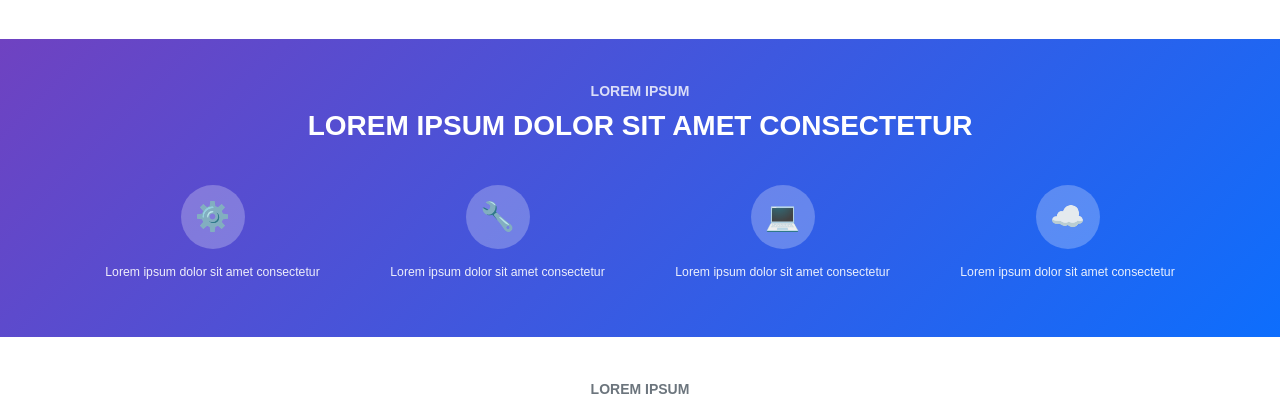
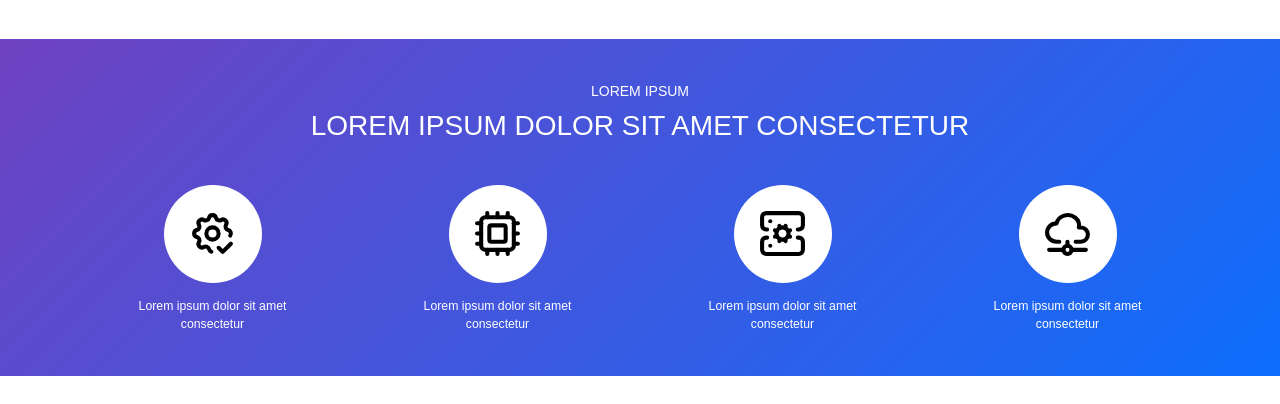
Before and after one commit to hugomendoza/landing-optime-consulting, a plain HTML site: page index.html in a window 1280 px wide. Shown: the part 1464-1868 px from the top of the page. Drawn offline with nearby package versions, Linux system fonts and the light colour scheme; a web font is replaced by a local one.

Commit message:
feat: section card icons

```diff
--- /dev/null
+++ b/css/components/icon-card.css
@@ -0,0 +1,17 @@
+.icon-card {
+  figure {
+    width: 7rem;
+    height: 7rem;
+    display: grid;
+    place-items: center;
+  }
+
+  img {
+    width: 3.5rem;
+  }
+
+  p {
+    width: 70%;
+    margin: 0 auto;
+  }
+}
--- a/css/styles.css
+++ b/css/styles.css
@@ -3,6 +3,7 @@
 
 @import "./components/hero.css";
 @import "./components/button.css";
+@import "./components/icon-card.css";
 
 .bg-gradient-section {
   background: linear-gradient(135deg, #6f42c1 0%, #0d6efd 100%);
--- a/index.html
+++ b/index.html
@@ -42,7 +42,6 @@
       </div>
     </header>
 
-    <!-- Hero Section -->
     <section class="position-relative overflow-hidden hero">
       <div class="container py-5 position-relative">
         <div class="row align-items-center g-5">
@@ -169,66 +168,53 @@
       </div>
     </section>
 
-    <!-- Services Icons Section -->
     <section class="py-5 bg-gradient-section">
       <div class="container">
-        <div class="text-center mb-5">
-          <p class="text-white-80 fw-semibold mb-2">LOREM IPSUM</p>
-          <h2 class="fs-2 fw-bold text-white">
-            LOREM IPSUM DOLOR SIT AMET CONSECTETUR
-          </h2>
+        <div class="text-center mb-5 text-white">
+          <p class="fw-light mb-2 fs-6">LOREM IPSUM</p>
+          <h2 class="fs-2 fw-light">LOREM IPSUM DOLOR SIT AMET CONSECTETUR</h2>
         </div>
-        <div class="row g-4">
-          <div class="col-md-6 col-lg-3 text-center text-white">
-            <div
-              class="rounded-circle bg-white bg-opacity-25 d-flex align-items-center justify-content-center mx-auto mb-3"
-              style="width: 64px; height: 64px; font-size: 2rem"
-            >
-              ⚙️
-            </div>
-            <p class="small text-white-90" ->
-              Lorem ipsum dolor sit amet consectetur
-            </p>
+        <div class="row">
+          <div class="col-md-6 col-lg-3 text-center text-white icon-card">
+            <figure class="rounded-circle bg-white mx-auto mb-3">
+              <img
+                src="./assets/svg/settings-check.svg"
+                alt="services"
+                loading="lazy"
+              />
+            </figure>
+            <p class="small">Lorem ipsum dolor sit amet consectetur</p>
           </div>
-          <!-- Repite para los otros iconos -->
-          <div class="col-md-6 col-lg-3 text-center text-white">
-            <div
-              class="rounded-circle bg-white bg-opacity-25 d-flex align-items-center justify-content-center mx-auto mb-3"
-              style="width: 64px; height: 64px; font-size: 2rem"
-            >
-              🔧
-            </div>
-            <p class="small text-white-90">
-              Lorem ipsum dolor sit amet consectetur
-            </p>
+          <div class="col-md-6 col-lg-3 text-center text-white icon-card">
+            <figure class="rounded-circle bg-white mx-auto mb-3">
+              <img src="./assets/svg/cpu.svg" alt="services" loading="lazy" />
+            </figure>
+            <p class="small">Lorem ipsum dolor sit amet consectetur</p>
           </div>
-          <div class="col-md-6 col-lg-3 text-center text-white">
-            <div
-              class="rounded-circle bg-white bg-opacity-25 d-flex align-items-center justify-content-center mx-auto mb-3"
-              style="width: 64px; height: 64px; font-size: 2rem"
-            >
-              💻
-            </div>
-            <p class="small text-white-90">
-              Lorem ipsum dolor sit amet consectetur
-            </p>
+          <div class="col-md-6 col-lg-3 text-center text-white icon-card">
+            <figure class="rounded-circle bg-white mx-auto mb-3">
+              <img
+                src="./assets/svg/server-cog.svg"
+                alt="services"
+                loading="lazy"
+              />
+            </figure>
+            <p class="small">Lorem ipsum dolor sit amet consectetur</p>
           </div>
-          <div class="col-md-6 col-lg-3 text-center text-white">
-            <div
-              class="rounded-circle bg-white bg-opacity-25 d-flex align-items-center justify-content-center mx-auto mb-3"
-              style="width: 64px; height: 64px; font-size: 2rem"
-            >
-              ☁️
-            </div>
-            <p class="small text-white-90">
-              Lorem ipsum dolor sit amet consectetur
-            </p>
+          <div class="col-md-6 col-lg-3 text-center text-white icon-card">
+            <figure class="rounded-circle bg-white mx-auto mb-3">
+              <img
+                src="./assets/svg/cloud-network.svg"
+                alt="services"
+                loading="lazy"
+              />
+            </figure>
+            <p class="small">Lorem ipsum dolor sit amet consectetur</p>
           </div>
         </div>
       </div>
     </section>
 
-    <!-- Two Column Section -->
     <section class="py-5 bg-white">
       <div class="container">
         <div class="text-center mb-5">
```
Also changed, not shown: assets/svg/check.png (deleted), assets/svg/cloud-network.svg (added), assets/svg/cpu.svg (added), assets/svg/server-cog.svg (added), assets/svg/settings-check.svg (added).
